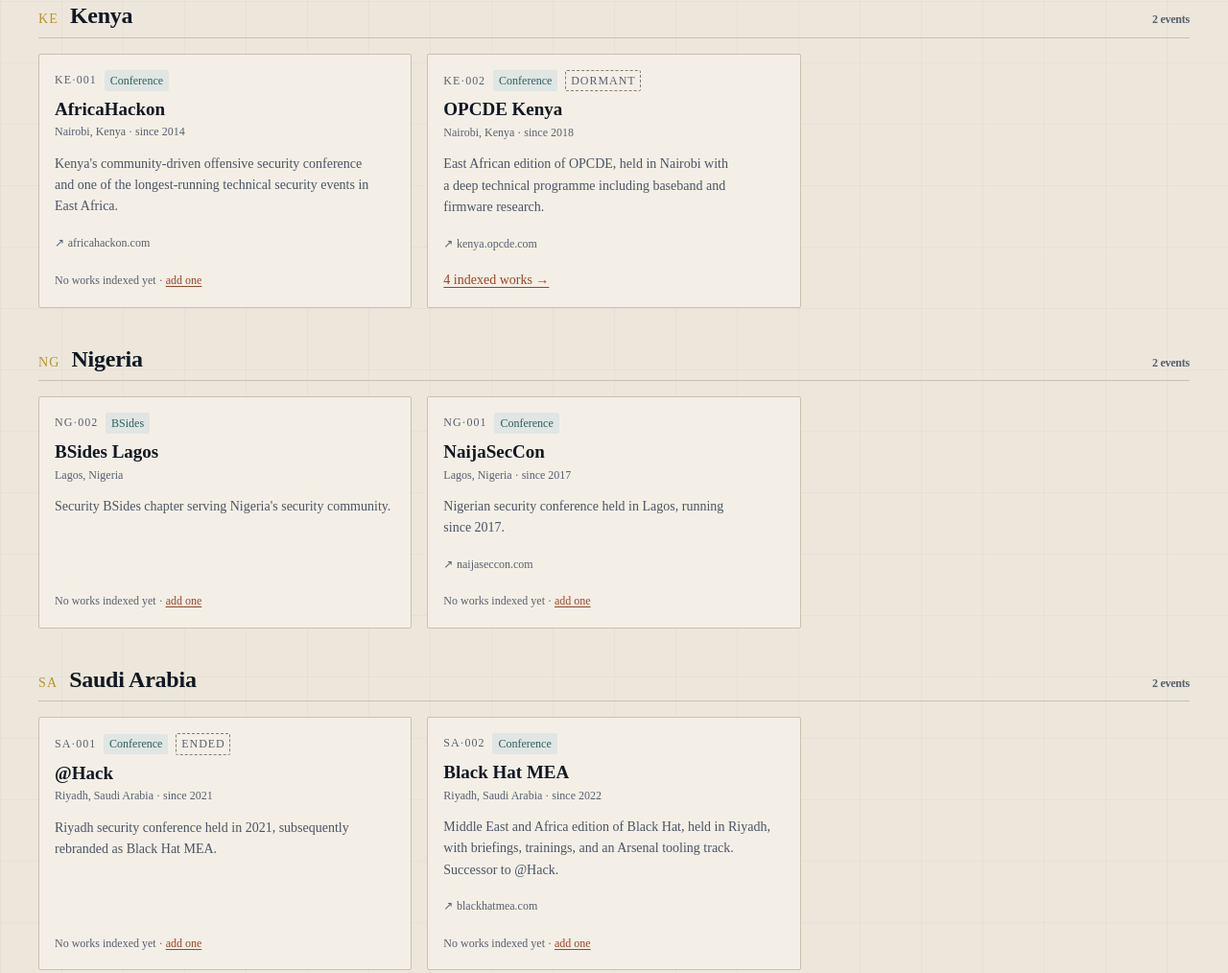
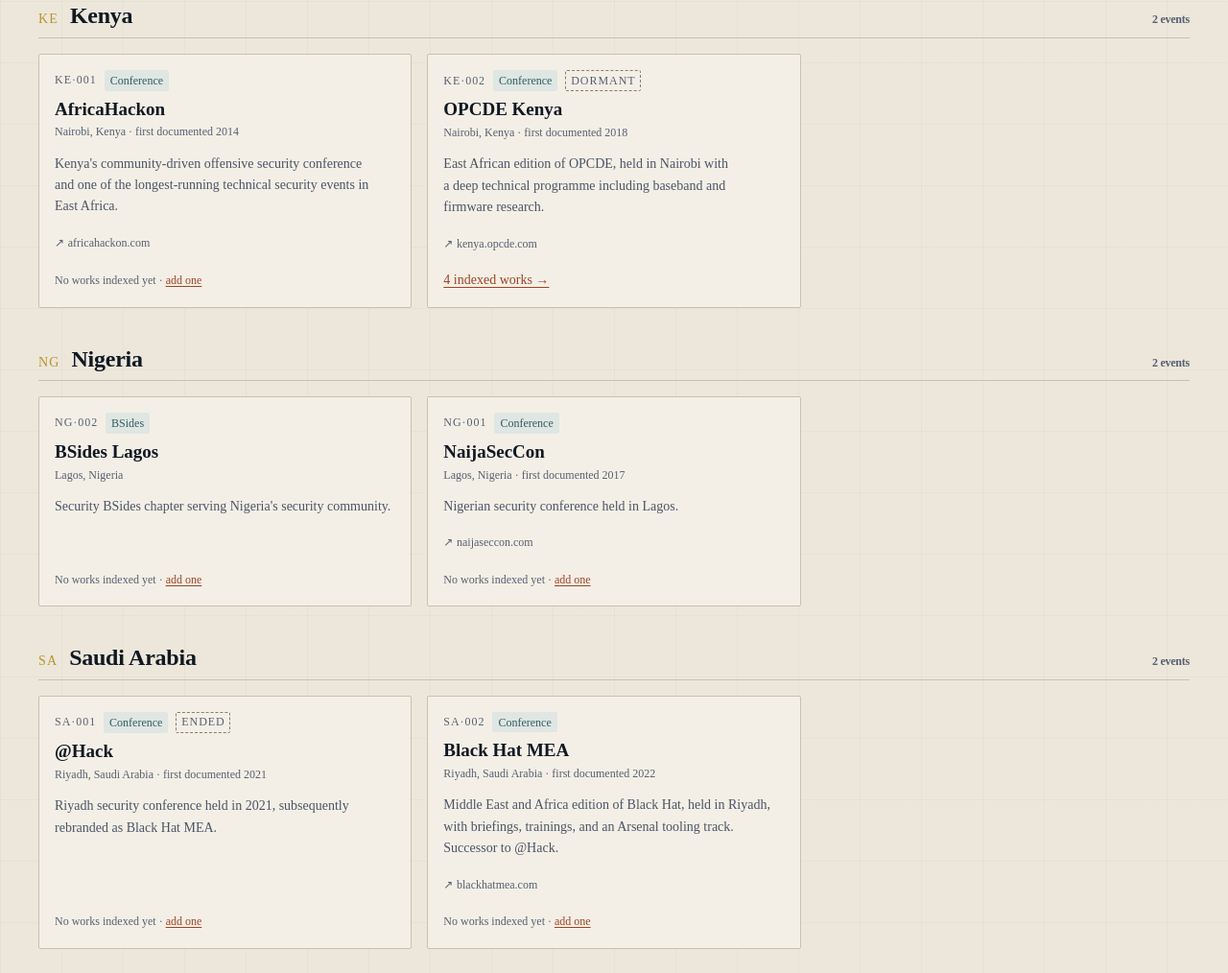
Before and after one commit to elbraino/sankore, an Astro site: page /events in a window 1280 px wide. Shown: the part 1471-2485 px from the top of the page at 96% size. Built offline with nearby package versions, Linux system fonts and the light colour scheme; Astro itself is replaced by a stand-in of ours.

Commit message:
fix(copy): render first_year as "first documented", not "since"
first_year records the earliest edition this index can evidence -- a floor,
not a founding year. "Since 2012" / "running since 2012" asserts the con
began that year, which the sources generally do not support: BSides Cape
Town's own copy gives its start as "~2011/2012", and most other entries were
seeded from whatever the earliest recoverable agenda happened to be. The
phrasing was making a stronger claim than the data.

Both render sites now read "first documented <year>", with a comment at each
explaining why the weaker wording is deliberate so it does not get tidied
back into "since" later.

Two data files carried the same overstatement in prose and are corrected
here rather than left to contradict the metadata beside them:
  - bsides-cape-town.yaml: a comment added in b7799cd quoted the old
    rendered string.
  - naijaseccon.yaml: the description said "running since 2017" directly
    above a first_year of 2017 seeded with no stated evidence. The year
    claim is dropped from the prose; the metadata line still carries it,
    now correctly qualified.

Verified in built output: all 10 events with first_year render the new
wording on both the index and their detail page, and no "since <year>"
string remains anywhere in dist/.

```diff
--- a/data/events/bsides-cape-town.yaml
+++ b/data/events/bsides-cape-town.yaml
@@ -14,8 +14,8 @@
 # same page, so this is one line of evidence with two consequences, not two.
 # Read 2012 as the earliest edition this index can evidence rather than as proof
 # that no earlier one ran — "~2011/2012" leaves 2011 open and nothing here rules
-# it out. The event pages render first_year as "since 2012"; if a 2011 edition
-# is ever evidenced, this moves.
+# it out. The event pages render this as "first documented 2012", which is the
+# claim the evidence supports; if a 2011 edition is ever evidenced, this moves.
 slug: bsides-cape-town
 name: BSides Cape Town
 kind: bsides
--- a/data/events/naijaseccon.yaml
+++ b/data/events/naijaseccon.yaml
@@ -10,4 +10,4 @@
 status: active
 languages: [en]
 description: >
-  Nigerian security conference held in Lagos, running since 2017.
+  Nigerian security conference held in Lagos.
--- a/src/pages/events/[slug].astro
+++ b/src/pages/events/[slug].astro
@@ -41,7 +41,8 @@
 
       <p class="event-where">
         {[data.city, countryName(data.country)].filter(Boolean).join(", ")}
-        {data.first_year && <span> · running since {data.first_year}</span>}
+        {/* Floor, not founding year — see the note in events/index.astro. */}
+        {data.first_year && <span> · first documented {data.first_year}</span>}
       </p>
 
       {data.description && <p class="prose event-desc">{data.description}</p>}
--- a/src/pages/events/index.astro
+++ b/src/pages/events/index.astro
@@ -114,8 +114,14 @@
 
                 <p class="event-where">
                   {[event.entry.data.city, countryName(event.country)].filter(Boolean).join(", ")}
+                  {/*
+                    "first documented", not "since": first_year records the
+                    earliest edition this index can evidence, which is a floor.
+                    Several entries have a founding year the sources place
+                    earlier or leave vague, so "since" would overstate them.
+                  */}
                   {event.entry.data.first_year && (
-                    <span class="event-since"> · since {event.entry.data.first_year}</span>
+                    <span class="event-since"> · first documented {event.entry.data.first_year}</span>
                   )}
                 </p>
 
```
